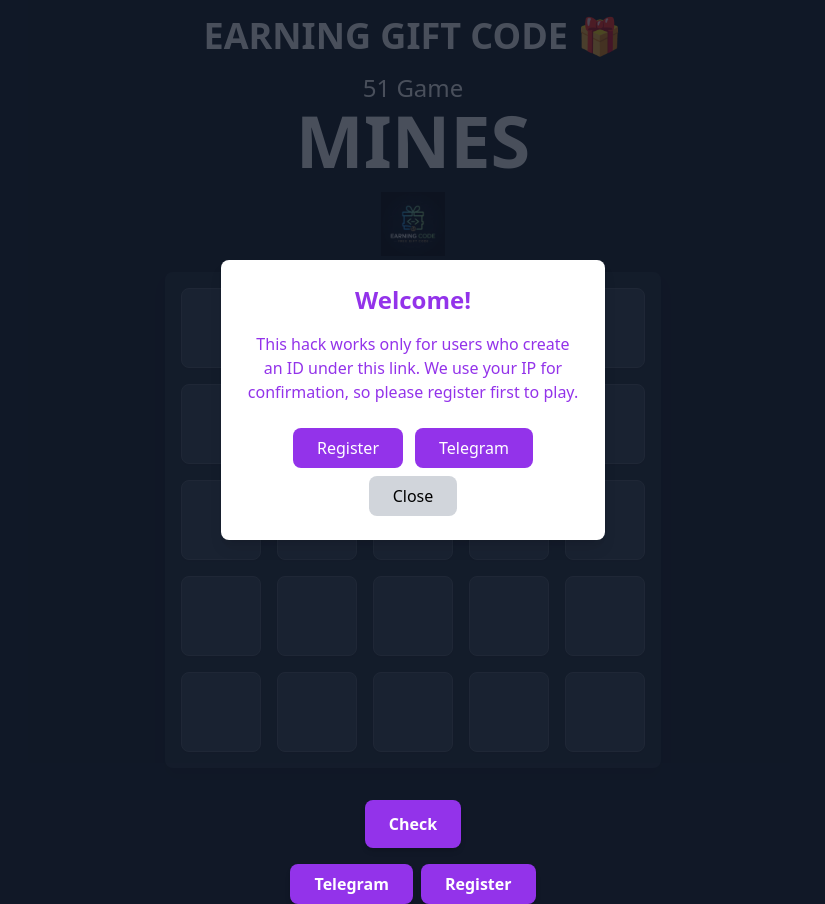
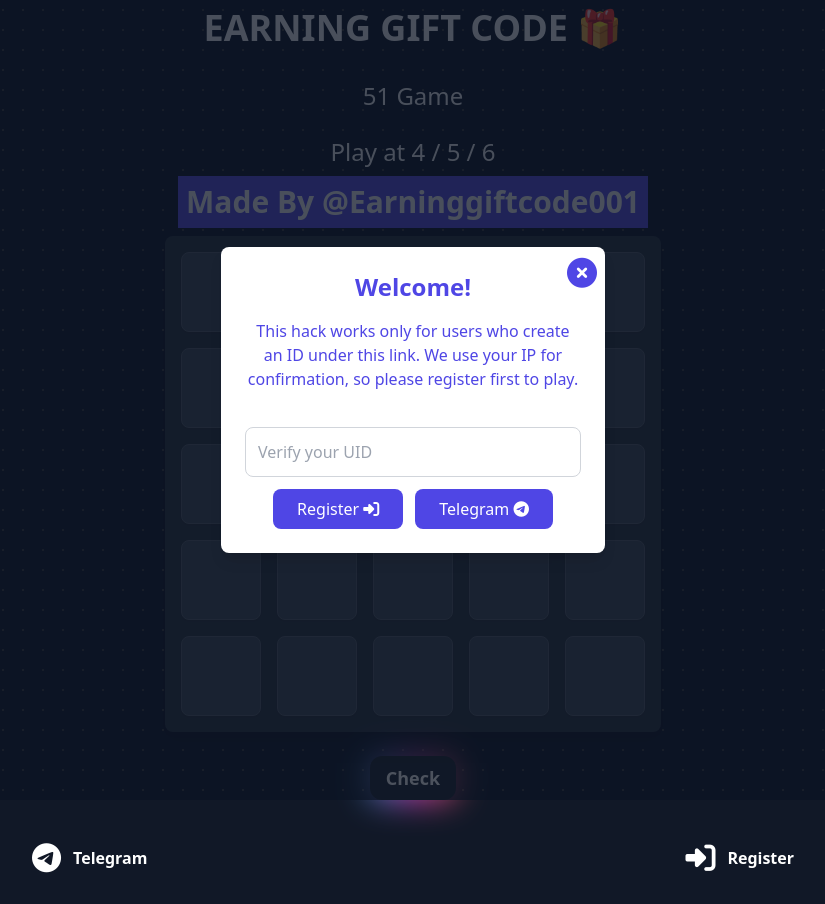
Before and after one commit to itsKayumkhan/MinsGame, a plain HTML site: page index.html in a window 1280 px wide. Shown: the whole page, without its empty margins (227-1052 px from the left). Drawn offline with nearby package versions, Linux system fonts and the light colour scheme.

Commit message:
Update index.html

```diff
--- a/index.html
+++ b/index.html
@@ -2,95 +2,115 @@
 <html lang="en">
   <head>
     <meta charset="UTF-8" />
-    <meta name="viewport" content="width=device-width, initial-scale=1.0 user-scalable=no"/>
+    <meta
+      name="viewport"
+      content="width=device-width, initial-scale=1.0 user-scalable=no"
+    />
 
     <title>51 Game - Mines Hack</title>
+    <link rel="stylesheet" href="https://cdnjs.cloudflare.com/ajax/libs/font-awesome/6.7.1/css/all.min.css" integrity="sha512-5Hs3dF2AEPkpNAR7UiOHba+lRSJNeM2ECkwxUIxC1Q/FLycGTbNapWXB4tP889k5T5Ju8fs4b1P5z/iB4nMfSQ==" crossorigin="anonymous" referrerpolicy="no-referrer" />
     <script src="https://cdn.tailwindcss.com"></script>
   </head>
   <body
     class="flex flex-col items-center justify-center min-h-screen bg-gray-900 text-gray-100 relative"
-  >
-    <h1 class="text-3xl lg:text-4xl font-bold text-center my-4">
+  ><div class="absolute top-0 z-[-2] h-screen w-screen bg-[#000000] bg-[radial-gradient(#ffffff33_1px,#00091d_1px)] bg-[size:20px_20px]"></div>
+    <h1 class="text-2xl lg:text-4xl font-bold text-center my-2">
       EARNING GIFT CODE 🎁
     </h1>
-    <h1 class="text-2xl">51 Game</h1>
-    <h1 class="text-6xl lg:text-7xl font-bold mb-4">MINES</h1>
-   <a href="https://t.me/Earninggiftcode001"> <img
-      src="photo_2024-10-01_19-40-19.jpg"
-      alt=""
-      class="w-16 h-16 mb-4"
-    />
-</a>
+    <h1 class="text-2xl my-6">51 Game</h1>
+    <h1 class="text-2xl ">Play at 4 / 5 / 6</h1>
+    <header class="text-center my-2">
+        <h1 class="text-md lg:text-3xl font-bold bg-indigo-600 w-full p-2">
+          <a href="https://t.me/Earninggiftcode001">Made By @Earninggiftcode001</a>
+        </h1>
+
+      </header>
     <div
       id="grid-container"
       class="grid grid-cols-5 gap-2 md:gap-4 p-4 bg-gray-800 rounded-lg shadow-lg"
     >
       <!-- Grid boxes will be created via JavaScript -->
     </div>
-    <button
-      id="highlight-button"
-      class="mt-8 px-6 py-3 bg-purple-600 text-white font-semibold rounded-lg shadow-md hover:bg-purple-700 focus:outline-none focus:ring-2 focus:ring-purple-500 focus:ring-opacity-50 transition-transform transform hover:scale-105"
-    >
-      Check
-    </button>
 
-    <div class="flex gap-2">
+      <div class="relative inline-flex group my-6">
+        <div
+          class="absolute transitiona-all duration-1000 opacity-70 -inset-px bg-gradient-to-r from-[#44BCFF] via-[#FF44EC] to-[#FF675E] rounded-xl blur-lg group-hover:opacity-100 group-hover:-inset-1 group-hover:duration-200 animate-tilt"
+        ></div>
+        <a
+          href="#"
+          title="Get quote now"
+          id="highlight-button"
+          class="relative inline-flex items-center justify-center px-4 py-2 text-lg font-bold text-white transition-all duration-200 bg-gray-900 font-pj rounded-xl  "
+          role="button"
+        >
+          Check
+        </a>
+      </div>
+
+    <div class="flex gap-5 w-full items-center justify-around my-4">
       <button
         id="telegram-button"
-        class="mt-4 px-6 py-2 bg-purple-600 text-white font-semibold rounded-lg shadow-md hover:bg-purple-700 focus:outline-none focus:ring-2 focus:ring-purple-500 focus:ring-opacity-50 transition-transform transform hover:scale-105"
+        class="  text-white font-semibold     transition-transform transform hover:scale-105"
       >
-        <a href="https://t.me/Earninggiftcode001">Telegram</a>
+        <a href="https://t.me/Earninggiftcode001" class="flex justify-center items-center text-white font-semibold     transition-transform transform hover:scale-105 gap-3"><i class="fa-brands fa-telegram text-3xl"></i>Telegram</a>
       </button>
       <button
         id="register-button"
-        class="mt-4 px-6 py-2 bg-purple-600 text-white font-semibold rounded-lg shadow-md hover:bg-purple-700 focus:outline-none focus:ring-2 focus:ring-purple-500 focus:ring-opacity-50 transition-transform transform hover:scale-105"
+        class="  text-white font-semibold   transition-transform transform hover:scale-105"
       >
-        <a href="https://51game9.com/#/register?invitationCode=18688100815"
-          >Register</a
+        <a href="" class="flex justify-center items-center text-white font-semibold transition-transform transform hover:scale-105 gap-3"
+          ><i class="fa-solid fa-right-to-bracket text-3xl "></i>Register</a
         >
       </button>
+
     </div>
-
+   <!-- <div class="p-2"> <p>If you want me to make a mines hack for you just <a href="https://t.me/Kayumkhan_sayal" class="underline cursor-pointer">message me </a></p>
+    <p>यदि आप चाहते हैं कि मैं आपके लिए एक माइंस हैक बनाऊं तो बस मुझे <a href="https://t.me/Kayumkhan_sayal" class="underline cursor-pointer">संदेश भेजें</a></p></div> -->
     <!-- Popup Modal -->
     <div
       id="popup-modal"
-      class="fixed inset-0 bg-gray-900 bg-opacity-75 flex justify-center items-center hidden"
+      class="fixed inset-0 bg-gray-900 bg-opacity-75 flex justify-center items-center hidden "
     >
       <div
-        class="text-purple-600 bg-white p-6 rounded-lg shadow-lg max-w-sm w-full text-center"
+        class="text-indigo-600 bg-white p-6 rounded-lg shadow-lg max-w-sm w-full text-center relative"
       >
         <h2 class="text-2xl font-bold mb-4">Welcome!</h2>
         <p class="mb-6">
           This hack works only for users who create an ID under this link. We
           use your IP for confirmation, so please register first to play.
         </p>
+        <input
+        type="number"
+        placeholder="Verify your UID"
+        id="uid-input"
+        class="w-full p-3 border border-gray-300 rounded-lg text-gray-800 my-3"
+
+    >
         <div class="flex justify-center items-center gap-2 flex-col">
           <div class="flex gap-3">
             <a href="https://51game9.com/#/register?invitationCode=18688100815">
               <button
                 id="modal-register-button"
-                class="px-6 py-2 bg-purple-600 text-white rounded-lg hover:bg-purple-700"
+                class="px-6 py-2 bg-indigo-600 text-white rounded-lg hover:bg-indigo-700"
               >
                 Register
+                <i class="fa-solid fa-right-to-bracket"></i>
               </button></a
             >
             <a href="https://t.me/Earninggiftcode001">
               <button
                 id="modal-telegram-button"
-                class="px-6 py-2 bg-purple-600 text-white rounded-lg hover:bg-purple-700"
+                class="px-6 py-2 bg-indigo-600 text-white rounded-lg hover:bg-indigo-700"
               >
                 Telegram
+                <i class="fa-brands fa-telegram"></i>
               </button></a
             >
           </div>
-          <div>
-            <button
-              id="close-button"
-              class="px-6 py-2 bg-gray-300 text-black rounded-lg hover:bg-gray-400"
-            >
-              Close
+          <div  id="close-button" class="absolute top-2 right-2  flex items-center justify-center  text-white">
             </button>
-          </div>
+            <i class="fa-solid fa-circle-xmark text-3xl text-indigo-600 "></i>
+
         </div>
       </div>
     </div>
```
